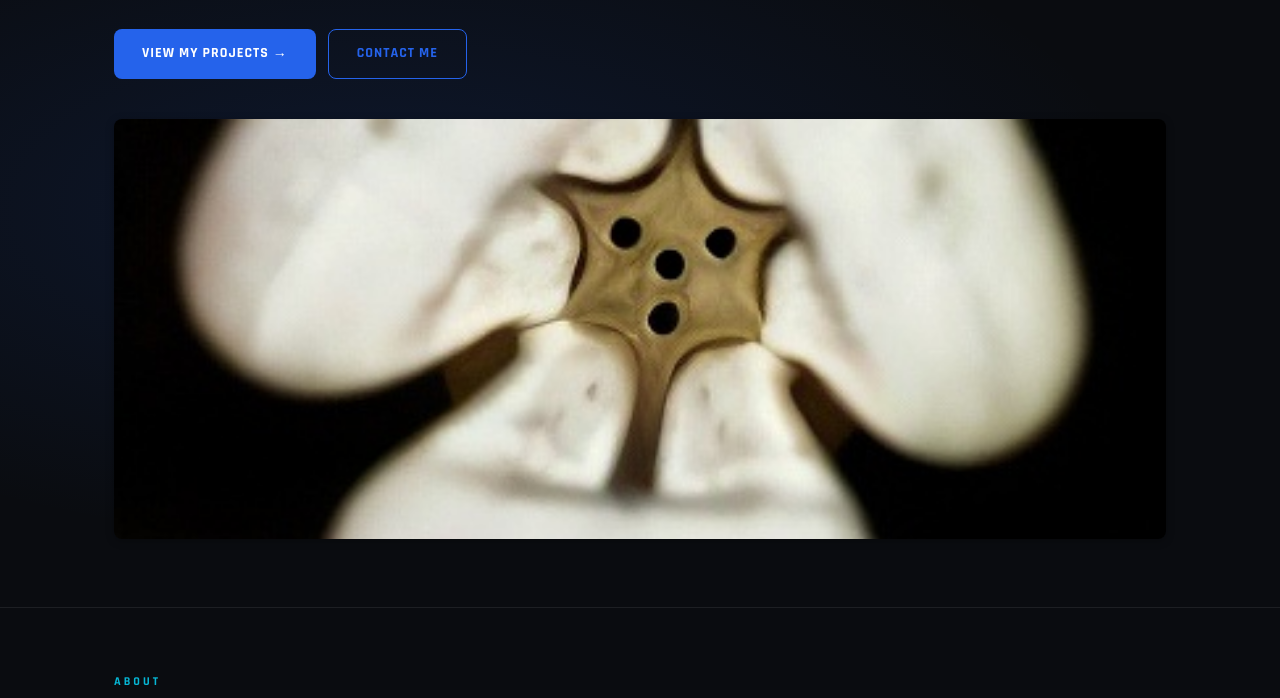
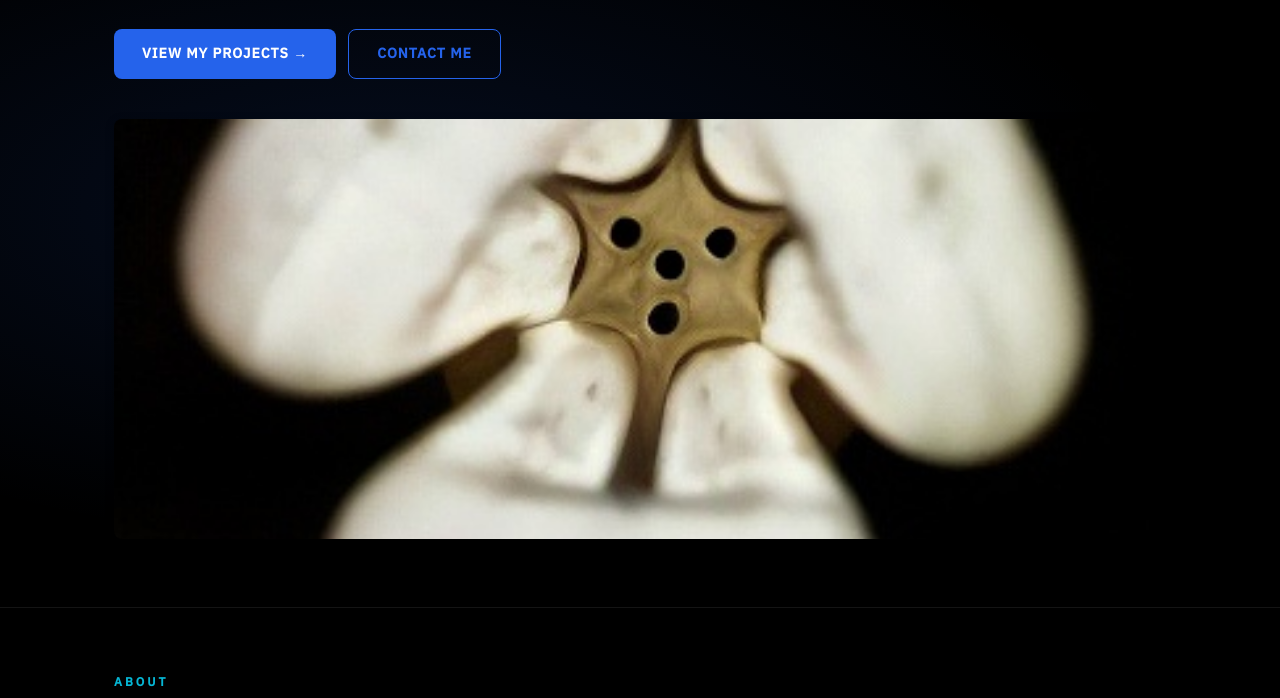
Before and after one commit to Xyrtula/xyrtula.github.io, a plain HTML site: page index.html in a window 1280 px wide. Shown: the part 252-950 px from the top of the page. Drawn offline with Linux system fonts and the light colour scheme.

Commit message:
Update color variables and fonts in style.css

```diff
--- a/style.css
+++ b/style.css
@@ -7,20 +7,20 @@
 :root {
   --primary: #2563eb;
   --secondary: #06b6d4;
-  --bg: #0a0c10;
-  --bg-surface: #1e2024;
-  --bg-card: #2d2f33;
-  --text: #e2e8f0;
-  --text-muted: #b1b4b8;
+  --bg: #000000;
+  --bg-surface: #141414;
+  --bg-card: #232323;
+  --text: #ffffff;
+  --text-muted: #c0c0c0;
   --radius: 8px;
-  --font-heading: 'Rajdhani', sans-serif;
-  --font-body: 'Inter', sans-serif;
+  --font-heading: 'IBM Plex Sans', sans-serif;
+  --font-body: 'IBM Plex Sans', sans-serif;
   --font-size: 16px;
   --line-height: 1.7;
   --max-width: 1100px;
   --shadow: 0 2px 8px rgba(0,0,0,0.3);
-  --nav-bg: #0e1117;
-  --footer-bg: #0e1117;
+  --nav-bg: #000000;
+  --footer-bg: #000000;
   --nav-height: 60px;
   --section-pad: 64px;
   --hero-pad: 80px;
```
